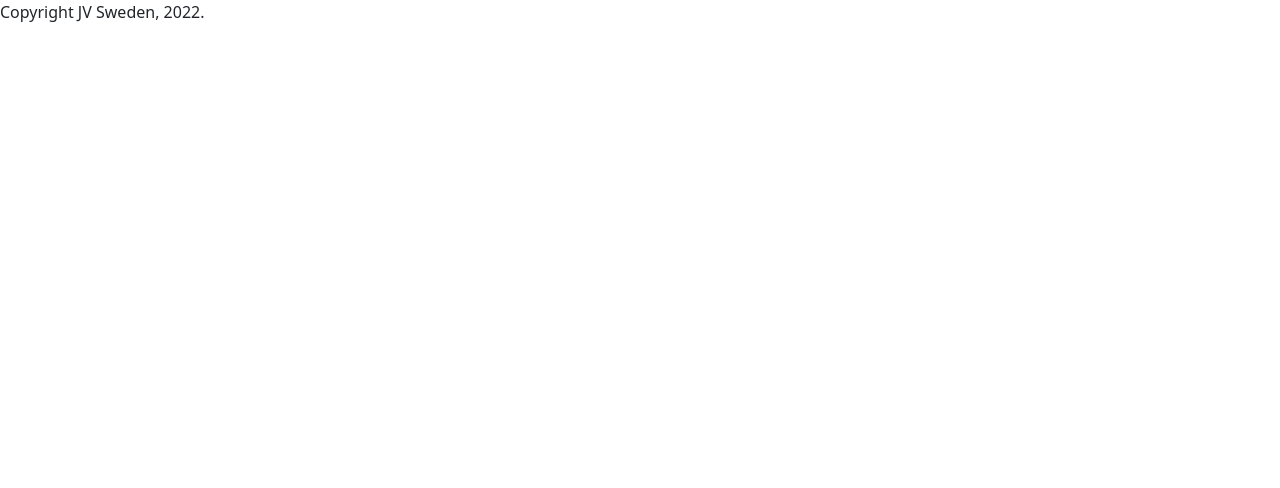
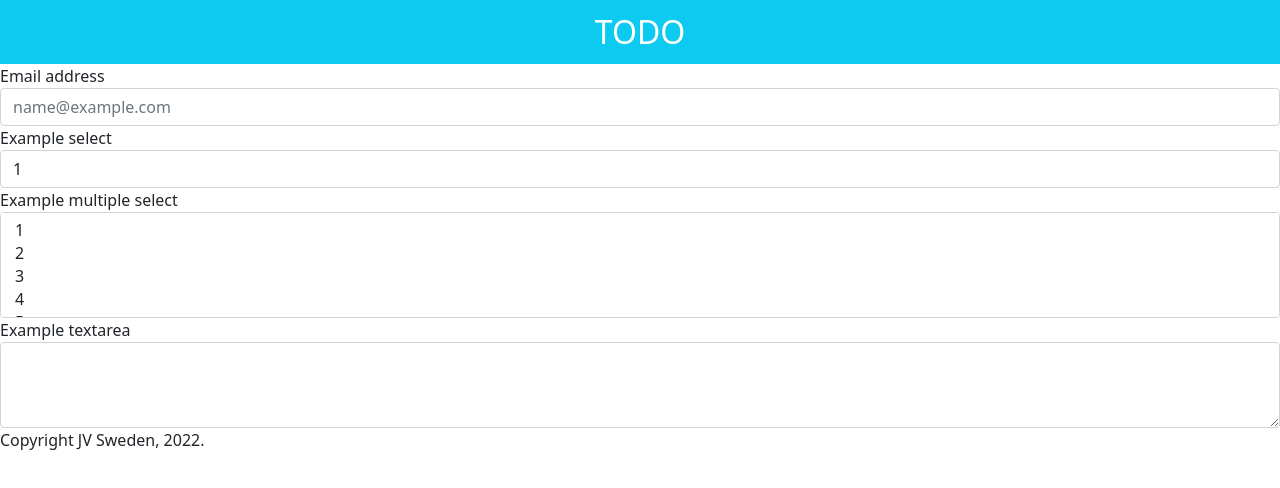
Before and after one commit to jesDVar/Ovn10, a plain HTML site: page index.html in a window 1280 px wide. Drawn offline with nearby package versions, Linux system fonts and the light colour scheme.

Commit message:
Added some bootstrap

```diff
--- a/index.html
+++ b/index.html
@@ -15,6 +15,44 @@
 
 <body>
 
+    <nav class="navbar navbar-dark bg-info">
+        <h1 class="m-auto navbar-brand font-z">TODO</h1>
+    </nav>
+
+
+
+    <form>
+        <div class="form-group">
+          <label for="exampleFormControlInput1">Email address</label>
+          <input type="email" class="form-control" id="exampleFormControlInput1" placeholder="name@example.com">
+        </div>
+        <div class="form-group">
+          <label for="exampleFormControlSelect1">Example select</label>
+          <select class="form-control" id="exampleFormControlSelect1">
+            <option>1</option>
+            <option>2</option>
+            <option>3</option>
+            <option>4</option>
+            <option>5</option>
+          </select>
+        </div>
+        <div class="form-group">
+          <label for="exampleFormControlSelect2">Example multiple select</label>
+          <select multiple class="form-control" id="exampleFormControlSelect2">
+            <option>1</option>
+            <option>2</option>
+            <option>3</option>
+            <option>4</option>
+            <option>5</option>
+          </select>
+        </div>
+        <div class="form-group">
+          <label for="exampleFormControlTextarea1">Example textarea</label>
+          <textarea class="form-control" id="exampleFormControlTextarea1" rows="3"></textarea>
+        </div>
+      </form>
+
+
 
 
     <footer class="mt-auto">
--- a/main.css
+++ b/main.css
@@ -0,0 +1,4 @@
+.font-z {
+    font-size: 2rem;
+
+}
```
